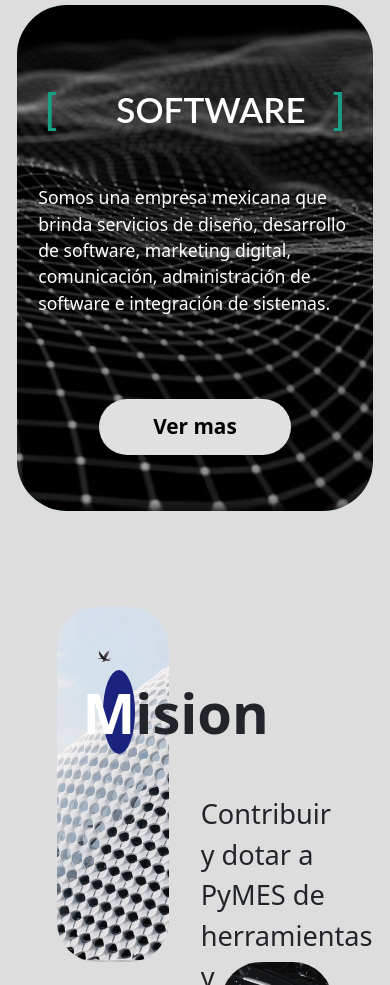
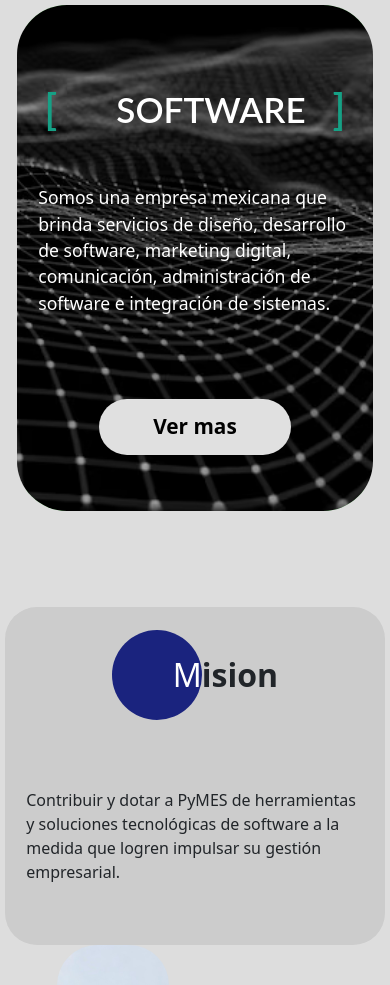
Before and after one commit to EliezerPalomec123/P-gina-Web-SUCRIMSOFT, a plain HTML site: page index.html in a window 390 px wide. Shown: the part 115-1100 px from the top of the page. Drawn offline with nearby package versions, Linux system fonts and the light colour scheme.

Commit message:
sección inicio y nosotros

```diff
--- a/index.html
+++ b/index.html
@@ -135,9 +135,32 @@
         <!-- Sección de nosotros -->
         <section id="nosotros">
           <div class="container-nosotros">
+
+            <!-- Componente que se mostrará en dispositivos pequeños -->
+            <div class="row fila-nosotros-mobile">
+              <div class="col-sm-12 container-content-nosotros-mobile">
+                <div class="container-title-nosotros-mobile">
+                  <!-- Contenedor para el circulo con una letra -->
+                  <div class="circle-nosotros-mobile">
+                    <span>M</span>
+                  </div>
+
+                  <div class="rest-text-nosotros-mobile">
+                    <span>ision</span>
+                  </div>
+                </div>
+
+                <div class="container-description-nosotros-mobile">
+                  <p>Contribuir y dotar a PyMES de herramientas y soluciones tecnológicas de
+                    software a la medida que logren impulsar su gestión empresarial.</p>
+                </div>
+              </div>
+            </div>
+
+
+
             <!-- Fila principal -->
             <div class="row fila-nosotros">
-
               <!-- Contenedor para el circulo con texto -->
               <div class="container-content-circle">
                 <div class="circle2">
--- a/styles/styles.css
+++ b/styles/styles.css
@@ -82,6 +82,10 @@
   margin-top: -40rem;
   z-index: 11;
   right: 25%;
+}
+
+.content {
+  display: none;
 }
 
 
@@ -956,6 +960,8 @@
 
 @media screen and (max-width: 767px) {
 
+  /* Estilos para la sección de inicio */
+
   .body-p {
     padding: 0.5rem;
   }
@@ -972,21 +978,13 @@
     display: none;
   }
 
-  /* .text-title-inicio2 {
-    font-size: 2rem;
-    display: block;
-    text-align: center  ;
-  } */
-
-
-
   .content {
     display: block;
     position: absolute;
     top: 50%;
     /* Cambiado de 50% a 0 */
     left: 50%;
-    transform: translate(-50%,0);
+    transform: translate(-50%, 0);
     /* Eliminado el desplazamiento vertical */
     height: 160px;
     overflow: hidden;
@@ -1091,10 +1089,6 @@
     }
   }
 
-
-
-
-
   .img-asteroide,
   .img-asteroide2 {
     display: none;
@@ -1119,4 +1113,55 @@
     justify-content: center;
   }
 
+
+  /* Sección de nosotros */
+  .container-content-nosotros-mobile{
+    height: 40vh;
+    background-color: #CCCCCC;
+    display: flex;
+    flex-direction: column;
+    justify-content: center;
+    align-items: center;
+    border-radius: 2rem;
+  }
+
+  .container-title-nosotros-mobile{
+    width: 95%;
+    height: 40%;
+    /* background-color: red; */
+    display: flex;
+    justify-content: center;
+    align-items: center;
+  }
+
+  .circle-nosotros-mobile{
+    width: 90px;
+    height: 90px;
+    border-radius: 50%;
+    background-color: #1A237E;
+  }
+
+  .rest-text-nosotros-mobile{
+    font-size: 2rem;
+    font-weight: 800;
+  }
+
+  .circle-nosotros-mobile{
+    display: flex;
+    justify-content: flex-end;
+    align-items: center;
+    font-size: 2rem;
+    color: white;
+  }
+
+  .container-description-nosotros-mobile{
+    width: 95%;
+    height: 60%;
+    display: flex;
+    align-items: center;
+    /* background-color: green; */
+  }
 }
+
+/* Estilos para dispositivos medianos */
+@media only screen and (min-width: 768px) and (max-width: 1024px) {}
```
